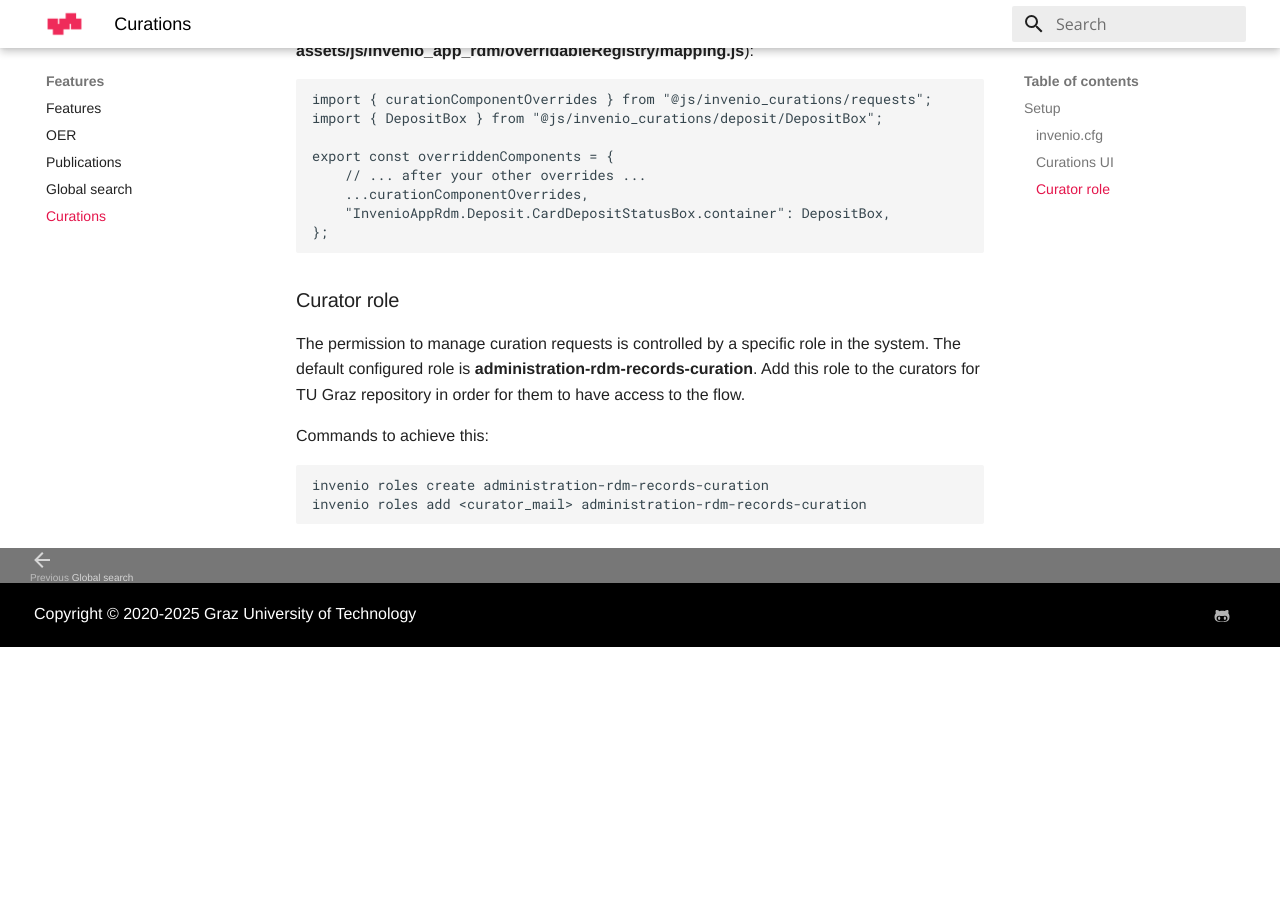
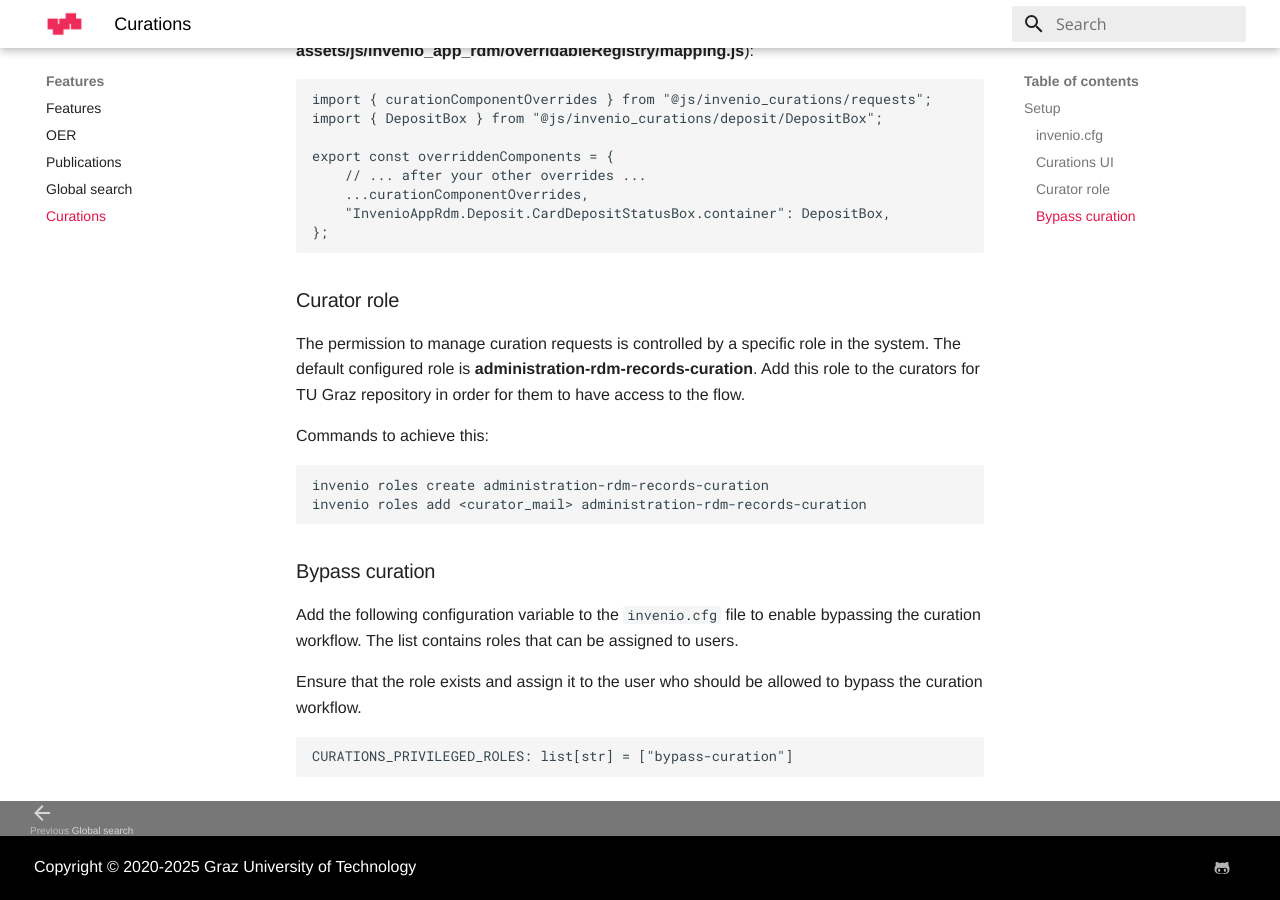
Before and after one commit to tu-graz-library/docs-repository, an MkDocs documentation site: the page built from docs/features/curations.md, in a window 1280 px wide and 900 px high, scrolled down 1340 px. Built offline with MkDocs 1.6.1 and Material for MkDocs 9.7.7, drawn with Linux system fonts in a browser that asks for light colours; before the commit the page ends 1987 px from its top, so only the background shows below that.

Commit message:
feat(curation): describe configuration variable (#19)

````diff
--- a/docs/features/curations.md
+++ b/docs/features/curations.md
@@ -67,3 +67,16 @@ Commands to achieve this:
 invenio roles create administration-rdm-records-curation
 invenio roles add <curator_mail> administration-rdm-records-curation
 ```
+
+### Bypass curation
+
+Add the following configuration variable to the `invenio.cfg` file to enable
+bypassing the curation workflow. The list contains roles that can be assigned to
+users.
+
+Ensure that the role exists and assign it to the user who should be allowed to
+bypass the curation workflow.
+
+```
+CURATIONS_PRIVILEGED_ROLES: list[str] = ["bypass-curation"]
+```
````
